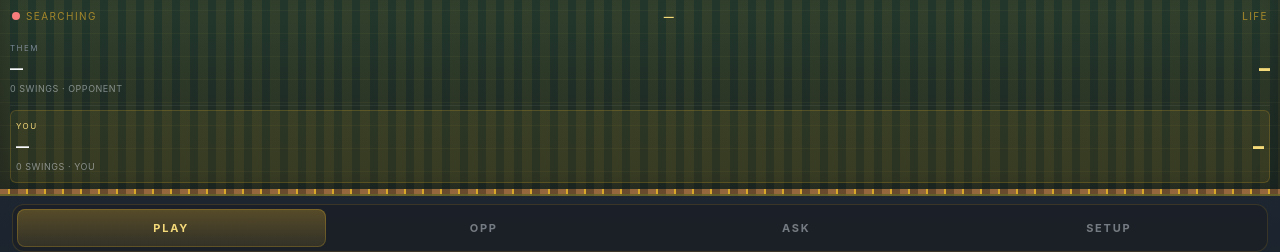
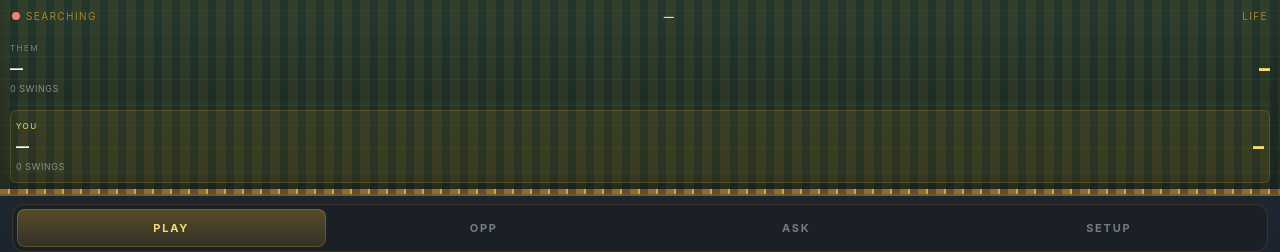
Before and after one commit to t6fwv555y8-rgb/opctcg-companion, a React (Vite) app in the folder src-ui/: page / in a window 1280 px wide. Shown: the top 252 px of the page. Built offline with nearby package versions, Linux system fonts and the light colour scheme; the HTML template or start-up script is replaced by a standard one.

Commit message:
Drop redundant You/Opponent labels from the scoreboard line
Co-authored-by: t6fwv555y8-rgb <t6fwv555y8-rgb@users.noreply.github.com>

```diff
--- a/src-ui/src/components/MatchBar.tsx
+++ b/src-ui/src/components/MatchBar.tsx
@@ -49,10 +49,10 @@ function Seat({
   don?: number;
 }) {
   const meta = [
+    player && player !== "You" && player !== "Opponent" ? player : null,
     `${swings} ${swings === 1 ? "swing" : "swings"}`,
     hand != null ? `${hand} cards` : null,
     don != null ? `${don} DON` : null,
-    player || null,
   ]
     .filter(Boolean)
     .join(" · ");
```
